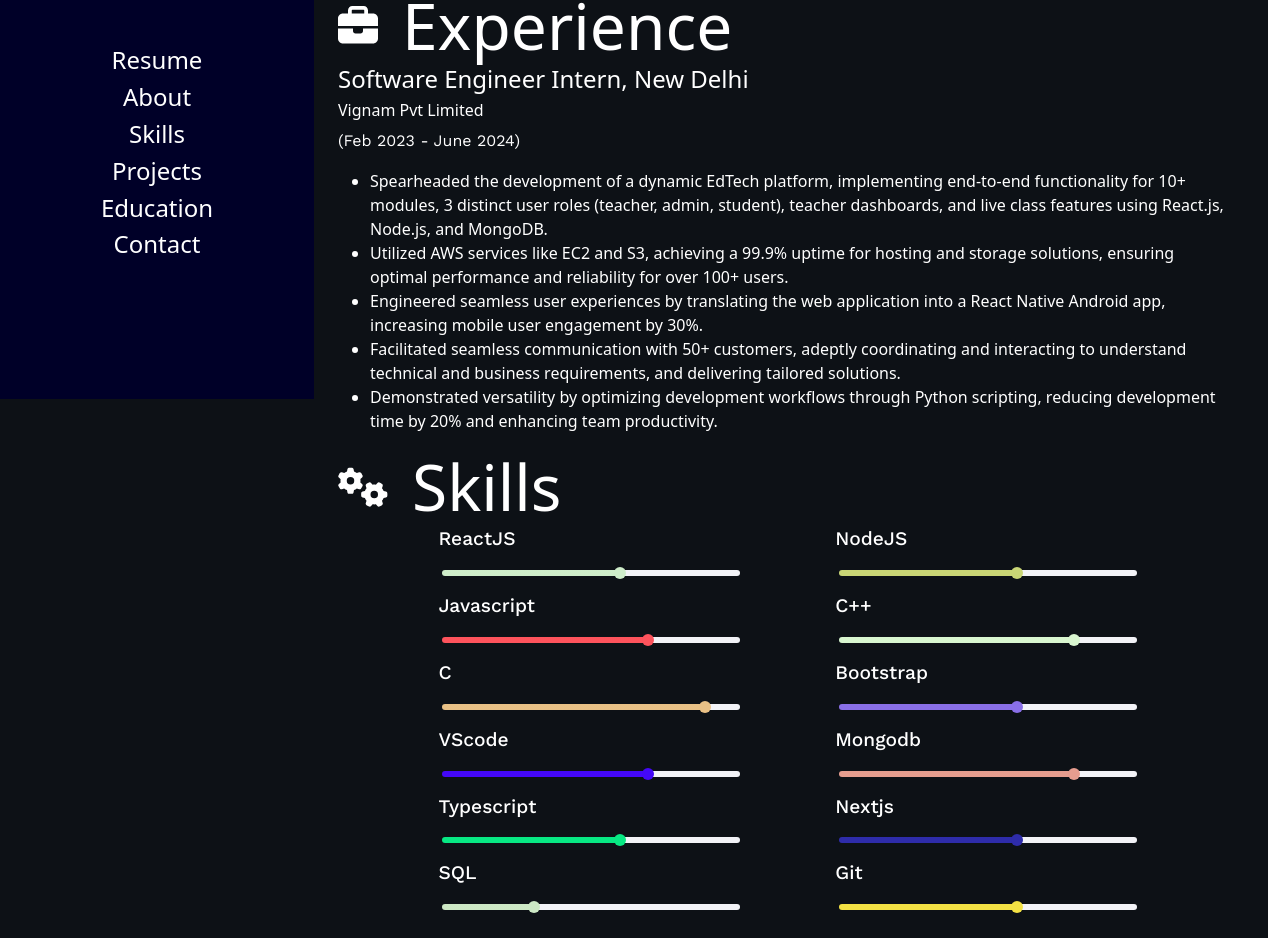
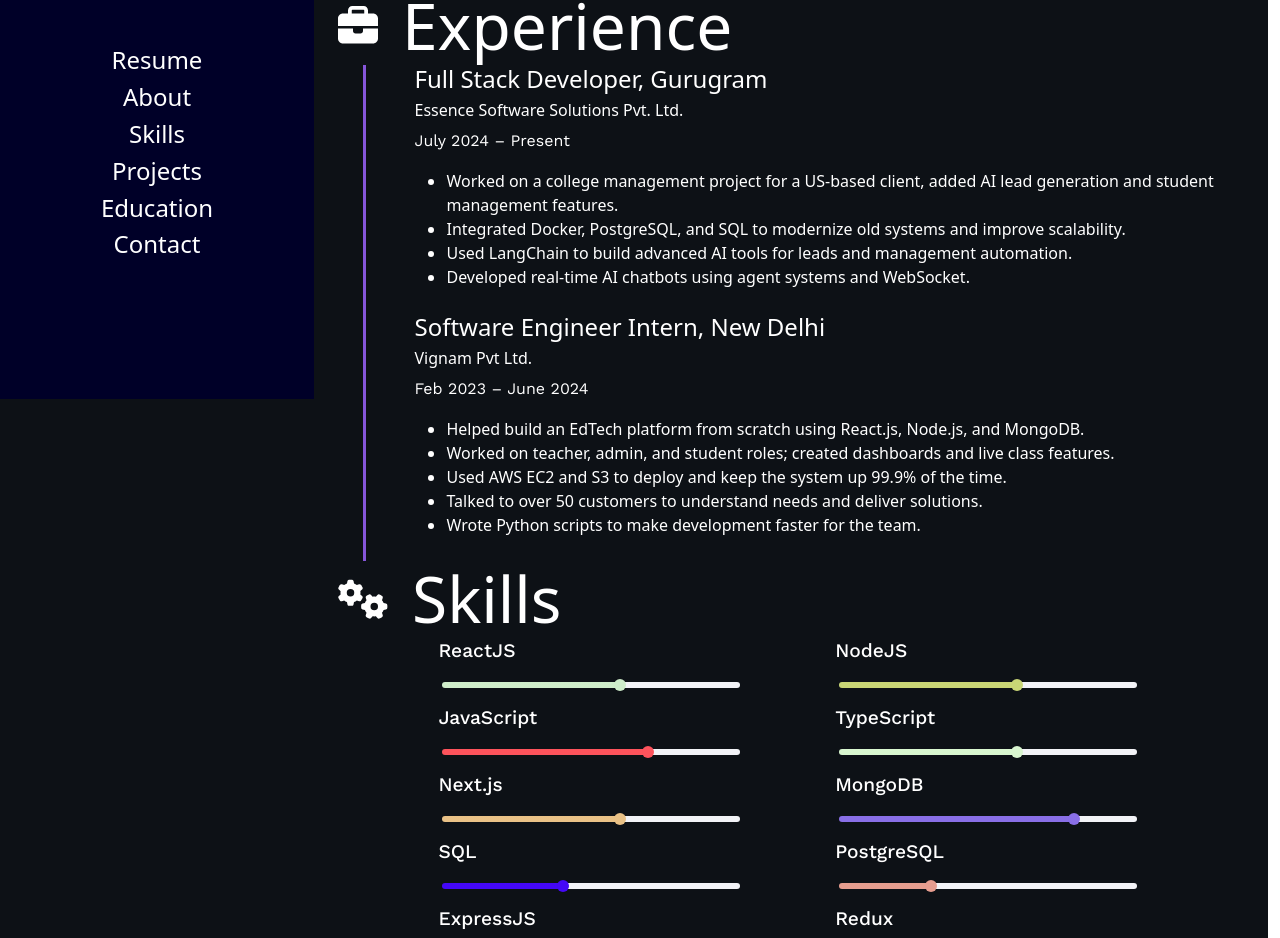
Before and after one commit to namandhingra19/Myportfolio, a Next.js app: page / in a window 1280 px wide. Shown: the part 401-1339 px from the top of the page. Built offline with nearby package versions, Linux system fonts and the light colour scheme; a web font is replaced by a local one.

Commit message:
feat: Update skills and add experience section to showcase professional background

```diff
--- a/modals/seeds.js
+++ b/modals/seeds.js
@@ -4,57 +4,37 @@ export const about = {
   line3: `With a keen eye for detail and a commitment to staying abreast of the latest industry trends, I thrive on transforming complex ideas into intuitive user experiences. Let's connect and explore how we can bring your ideas to life!`,
 };
 const skills = [
-  {
-    title: "ReactJS",
-    rating: 6,
-  },
+  { title: "ReactJS", rating: 6 },
+  { title: "NodeJS", rating: 6 },
+  { title: "JavaScript", rating: 7 },
+  { title: "TypeScript", rating: 6 },
+  { title: "Next.js", rating: 6 },
+  { title: "MongoDB", rating: 8 },
+  { title: "SQL", rating: 4 },
+  { title: "PostgreSQL", rating: 3 },
+  { title: "ExpressJS", rating: 6 },
+  { title: "Redux", rating: 6 },
+  { title: "HTML5", rating: 8 },
+  { title: "CSS3", rating: 7 },
+  { title: "Bootstrap", rating: 6 },
+  { title: "TailwindCSS", rating: 5 },
+  { title: "Material-UI", rating: 5 },
+  { title: "Python", rating: 7 },
+  { title: "C++", rating: 8 },
+  { title: "C", rating: 9 },
+  { title: "Git", rating: 6 },
+  { title: "Docker", rating: 5 },
+  { title: "REST APIs", rating: 7 },
+  { title: "WebSocket", rating: 4 },
+  { title: "VSCode", rating: 7 },
+  { title: "Linux", rating: 6 },
+  { title: "LangChain", rating: 5 },
+  { title: "OpenAI API", rating: 5 },
+  { title: "React Native", rating: 5 },
+  { title: "Jest", rating: 4 }, // Testing
+  { title: "Figma", rating: 3 }, // UI Collaboration
+];
 
-  {
-    title: "NodeJS",
-    rating: 6,
-  },
-
-  {
-    title: "Javascript",
-    rating: 7,
-  },
-  {
-    title: "C++",
-    rating: 8,
-  },
-  {
-    title: "C",
-    rating: 9,
-  },
-  {
-    title: "Bootstrap",
-    rating: 6,
-  },
-  {
-    title: "VScode",
-    rating: 7,
-  },
-  {
-    title: "Mongodb",
-    rating: 8,
-  },
-  {
-    title: "Typescript",
-    rating: 6,
-  },
-  {
-    title: "Nextjs",
-    rating: 6,
-  },
-  {
-    title: "SQL",
-    rating: 3,
-  },
-  {
-    title: "Git",
-    rating: 6,
-  },
-];
 export const projects = [
   {
     name: "Web Applications",
@@ -196,4 +176,33 @@ export const education = [
     subjects: ["Physics", "Mathematics", "Chemistry"],
   },
 ];
+
+export const experience = [
+  {
+    title: "Full Stack Developer",
+    company: "Essence Software Solutions Pvt. Ltd.",
+    location: "Gurugram",
+    date: "July 2024 – Present",
+    points: [
+      "Worked on a college management project for a US-based client, added AI lead generation and student management features.",
+      "Integrated Docker, PostgreSQL, and SQL to modernize old systems and improve scalability.",
+      "Used LangChain to build advanced AI tools for leads and management automation.",
+      "Developed real-time AI chatbots using agent systems and WebSocket.",
+    ],
+  },
+  {
+    title: "Software Engineer Intern",
+    company: "Vignam Pvt Ltd.",
+    location: "New Delhi",
+    date: "Feb 2023 – June 2024",
+    points: [
+      "Helped build an EdTech platform from scratch using React.js, Node.js, and MongoDB.",
+      "Worked on teacher, admin, and student roles; created dashboards and live class features.",
+      "Used AWS EC2 and S3 to deploy and keep the system up 99.9% of the time.",
+      "Talked to over 50 customers to understand needs and deliver solutions.",
+      "Wrote Python scripts to make development faster for the team.",
+    ],
+  },
+];
+
 export default skills;
--- a/pages/index.js
+++ b/pages/index.js
@@ -1,6 +1,11 @@
 import { useEffect, useState } from "react";
 import Ranger from "../components/ranger";
-import skills, { about, education, projects } from "../modals/seeds";
+import skills, {
+  about,
+  education,
+  projects,
+  experience,
+} from "../modals/seeds";
 import style from "../styles/Home.module.css";
 import { Projecttype } from "../components/projectType";
 import { FontAwesomeIcon } from "@fortawesome/react-fontawesome";
@@ -24,10 +29,10 @@ export default function Home() {
 
   const handleDownload = () => {
     // The PDF file should be accessible at the root of the public folder
-    const pdfUrl = `/Naman_Dhingra_MERN.pdf`;
+    const pdfUrl = `/Naman_July20.pdf`;
     const link = document.createElement("a");
     link.href = pdfUrl;
-    link.download = "Naman_Dhingra_MERN.pdf"; // This will be the default filename
+    link.download = "Naman_July20.pdf"; // This will be the default filename
     link.click();
   };
 
@@ -120,8 +125,44 @@ export default function Home() {
             </div>
           </div>
 
+          <div className="col-12" id="skills">
+            <div className="display-3">
+              <FontAwesomeIcon icon={faBriefcase} size="2xs" />
+              <span className="mx-4">Experience</span>
+            </div>
+            <div className="row">
+              <div className="col-1 d-flex justify-content-center">
+                <div
+                  className="h-100"
+                  style={{ width: "0.2rem", backgroundColor: "#8656DA" }}
+                  data-aos="fade-down"
+                  data-aos-offset="100"
+                  data-aos-delay="100"
+                  data-aos-duration="2000"
+                ></div>
+              </div>
+              <div className="col-11">
+                {experience.map((job, i) => (
+                  <div className="mb-4" key={i}>
+                    <h4>
+                      <span></span>
+                      {job.title}, {job.location}
+                    </h4>
+                    <h6>{job.company}</h6>
+                    <p>{job.date}</p>
+                    <ul>
+                      {job.points.map((point, idx) => (
+                        <li key={idx}>{point}</li>
+                      ))}
+                    </ul>
+                  </div>
+                ))}
+              </div>
+            </div>
+          </div>
+
           {/* Skills */}
-          <div className="col-12" id="skills">
+          {/* <div className="col-12" id="skills">
             <div className="display-3">
               <FontAwesomeIcon
                 icon={faBriefcase}
@@ -170,7 +211,7 @@ export default function Home() {
                 </ul>
               </div>
             </div>
-          </div>
+          </div> */}
           {/* Skills */}
           <div className="col-12" id="skills">
             <div className="display-3">
```
Also changed, not shown: 2 other files (tests, documents, lock files or other folders).
